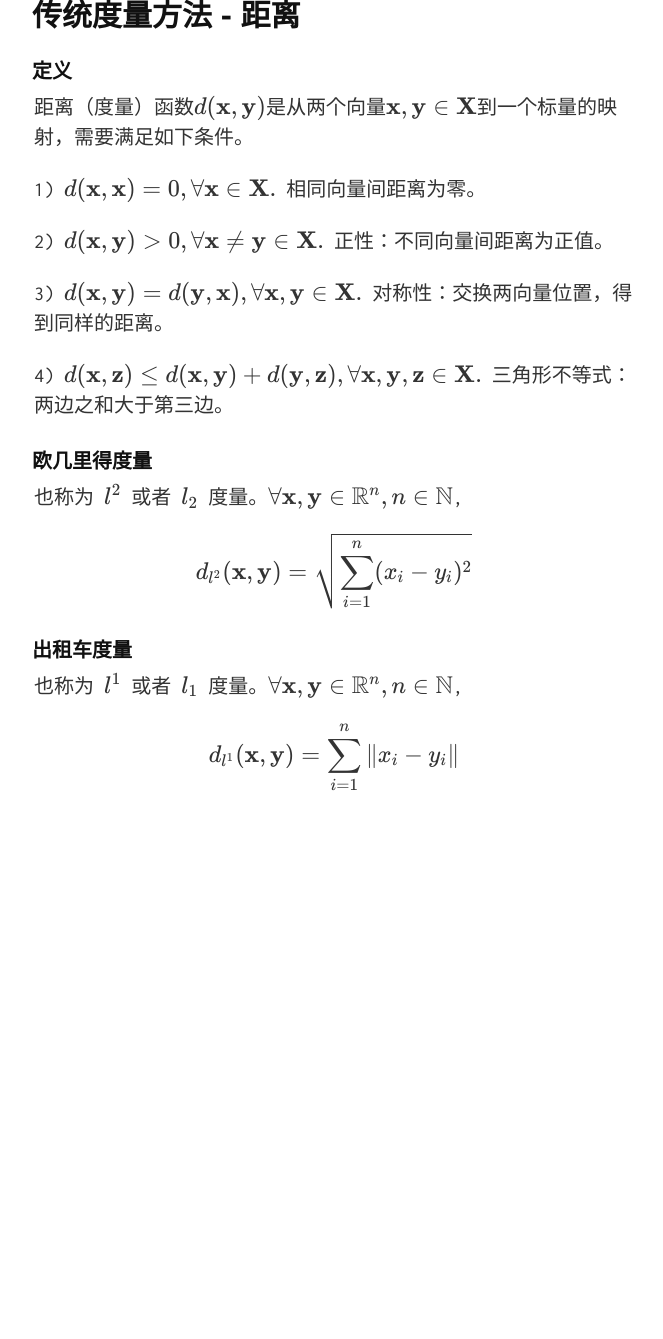
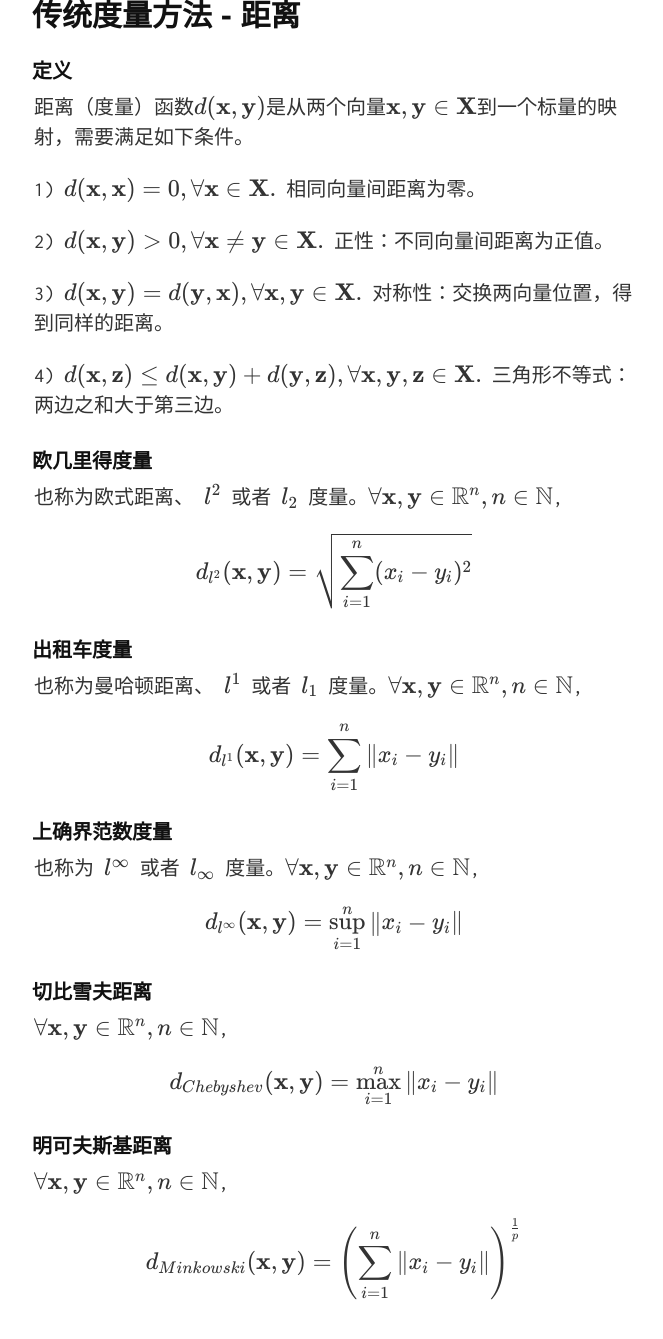
Before and after one commit to quxiaofeng/metriclearning, a Jekyll site: the page built from cn.html, in a window 1280 px wide and 1400 px high, scrolled down 1111 px. Shown: the top 1339 px of the window, without its empty margins (306-969 px from the left). Built offline with Jekyll 4.4.1, drawn with Linux system fonts in a browser that asks for light colours; nearby versions of some CDN libraries; Markdown is read by kramdown in place of the engine named in the settings; before the commit the page ends 2003 px from its top, so only the background shows below that.

Commit message:
Added three more dis
Signed-off-by: Xiaofeng QU <xiaofeng.qu.hk@ieee.org>

```diff
--- a/_includes/cn.md
+++ b/_includes/cn.md
@@ -38,12 +38,30 @@
 
 ### 欧几里得度量 ###
 
-也称为 \\(l^2\\) 或者 \\(l\_2\\) 度量。\\(\\forall \\mathbf{x}, \\mathbf{y} \\in \\mathbb{R}^n, n \\in \\mathbb{N}\\),
+也称为欧式距离、 \\(l^2\\) 或者 \\(l\_2\\) 度量。\\(\\forall \\mathbf{x}, \\mathbf{y} \\in \\mathbb{R}^n, n \\in \\mathbb{N}\\),
 
 \\[d\_{l^2}(\\mathbf{x},\\mathbf{y}) = \\sqrt{\\sum^n\_{i=1}(x\_i - y\_i)^2}\\]
 
 ### 出租车度量 ###
 
-也称为 \\(l^1\\) 或者 \\(l\_1\\) 度量。\\(\\forall \\mathbf{x}, \\mathbf{y} \\in \\mathbb{R}^n, n \\in \\mathbb{N}\\),
+也称为曼哈顿距离、 \\(l^1\\) 或者 \\(l\_1\\) 度量。\\(\\forall \\mathbf{x}, \\mathbf{y} \\in \\mathbb{R}^n, n \\in \\mathbb{N}\\),
 
 \\[d\_{l^1}(\\mathbf{x},\\mathbf{y}) = \\sum^n\_{i=1}\\|x\_i - y\_i\\|\\]
+
+### 上确界范数度量 ###
+
+也称为 \\(l^\\infty\\) 或者 \\(l\_{\\infty}\\) 度量。\\(\\forall \\mathbf{x}, \\mathbf{y} \\in \\mathbb{R}^n, n \\in \\mathbb{N}\\),
+
+\\[d\_{l^{\\infty}}(\\mathbf{x},\\mathbf{y}) = \\sup^n\_{i=1}\\|x\_i - y\_i\\|\\]
+
+### 切比雪夫距离 ###
+
+\\(\\forall \\mathbf{x}, \\mathbf{y} \\in \\mathbb{R}^n, n \\in \\mathbb{N}\\),
+
+\\[d\_{Chebyshev}(\\mathbf{x},\\mathbf{y}) = \\max^n\_{i=1}\\|x\_i - y\_i\\|\\]
+
+### 明可夫斯基距离 ###
+
+\\(\\forall \\mathbf{x}, \\mathbf{y} \\in \\mathbb{R}^n, n \\in \\mathbb{N}\\),
+
+\\[d\_{Minkowski}(\\mathbf{x},\\mathbf{y}) = \\left(\\sum^n\_{i=1}\\|x\_i - y\_i\\|\\right)^{\\frac{1}{p}}\\]
```
